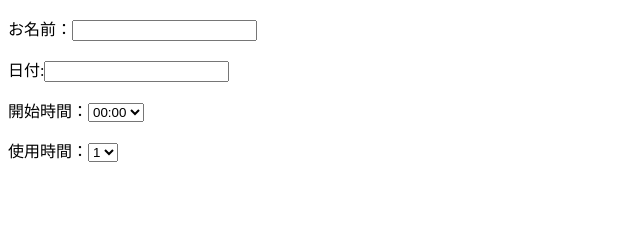
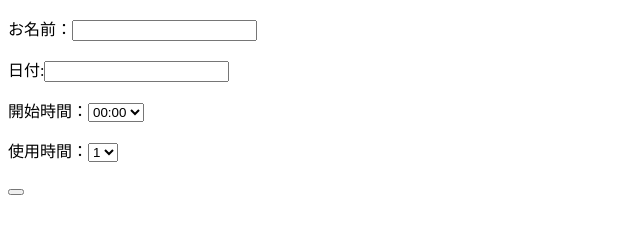
Before and after one commit to hsccodelabs/hsccodelabs.github.io, a plain HTML site: page test.html in a window 1280 px wide. Shown: the full height of the page, 0-640 px from the left. Drawn offline with nearby package versions, Linux system fonts and the light colour scheme.

Commit message:
Update test.html

```diff
--- a/test.html
+++ b/test.html
@@ -32,10 +32,13 @@
 </head>
 <body>
   <div id="containor">
-  <p>お名前：<input type="text" id="name"> </p>
-  <p>日付:<input type="text" id="datepicker"> </p>
+  <form id="formID" method="post" action="https://script.google.com/macros/s/AKfycbxhdWsEr8qQBIG7tEZGn3_aT2HIUh8htgKAnlT_f1ypGMV_J43DZpl81mhd0Pft018bJw/exec">
+  <p>お名前：<input type="text" id="name" /> </p>
+  <p>日付:<input type="text" id="datepicker" /> </p>
   <p>開始時間：<select id="times"> </select></p>
   <p>使用時間：<select id="terms"> </select></p>
+  <button onClick="" />
+  </form>
   </div>
 </body>
 </html>
```
